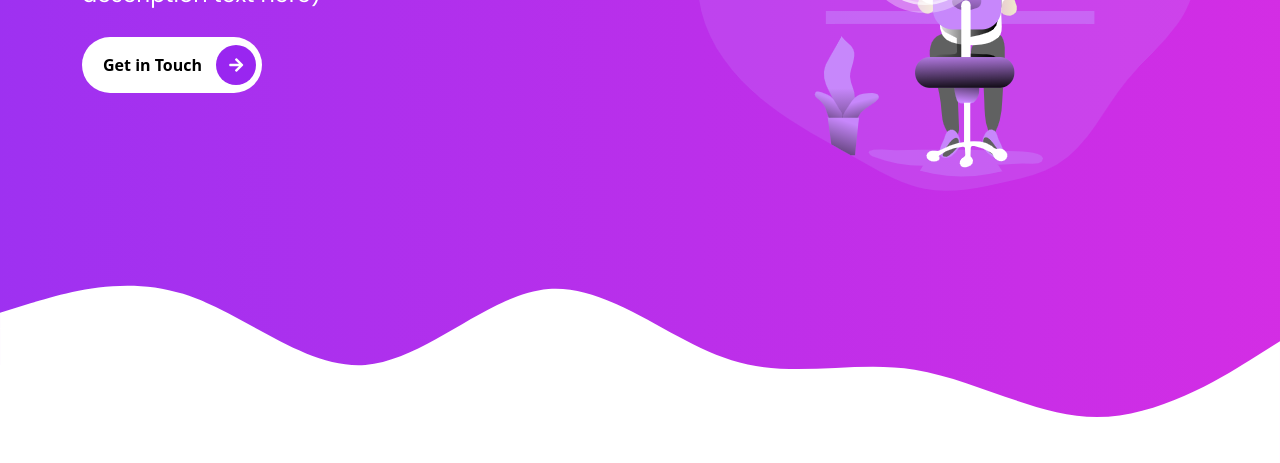
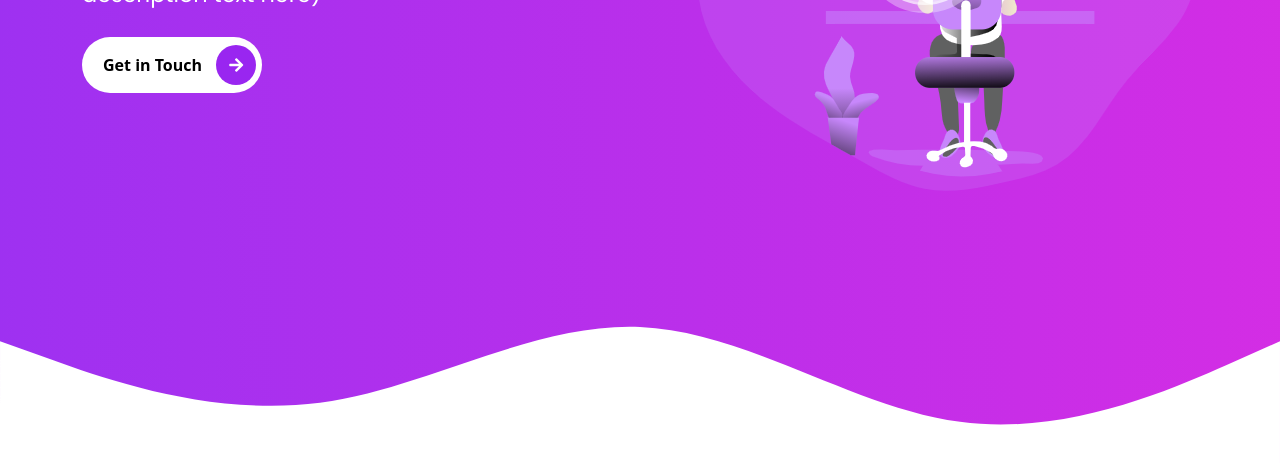
Before and after one commit to n4vdeep/bootstrap_portfolio, a website: page index.html in a window 1280 px wide. Shown: the part 461-924 px from the top of the page. Drawn offline with Linux system fonts and the light colour scheme.

Commit message:
changed wave svg

```diff
--- a/index.html
+++ b/index.html
@@ -89,7 +89,7 @@
         <!-- Video Content End -->
       </div>
     </div>
-    <svg xmlns="http://www.w3.org/2000/svg" viewBox="0 0 1440 320"><path fill="#fff" fill-opacity="1" d="M0,128L34.3,117.3C68.6,107,137,85,206,106.7C274.3,128,343,192,411,186.7C480,181,549,107,617,101.3C685.7,96,754,160,823,181.3C891.4,203,960,181,1029,192C1097.1,203,1166,245,1234,245.3C1302.9,245,1371,203,1406,181.3L1440,160L1440,320L1405.7,320C1371.4,320,1303,320,1234,320C1165.7,320,1097,320,1029,320C960,320,891,320,823,320C754.3,320,686,320,617,320C548.6,320,480,320,411,320C342.9,320,274,320,206,320C137.1,320,69,320,34,320L0,320Z"></path></svg>
+    <svg xmlns="http://www.w3.org/2000/svg" viewBox="0 0 1440 320"><path fill="#fff" fill-opacity="1" d="M0,160L60,181.3C120,203,240,245,360,229.3C480,213,600,139,720,144C840,149,960,235,1080,250.7C1200,267,1320,213,1380,186.7L1440,160L1440,320L1380,320C1320,320,1200,320,1080,320C960,320,840,320,720,320C600,320,480,320,360,320C240,320,120,320,60,320L0,320Z"></path></svg>
   </section>
   <!-- INTRO SECTION END -->
 
```
